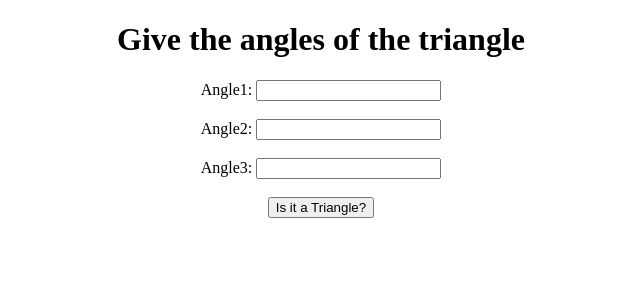
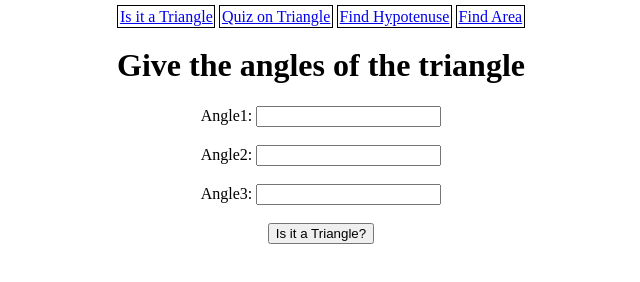
Before and after one commit to GauravDe-git/Fun-With-Triangles, a plain HTML site: page index.html in a window 1280 px wide. Shown: the whole page, without its empty margins (319-959 px from the left). Drawn offline with Linux system fonts and the light colour scheme.

Commit message:
feat- added nav

```diff
--- a/index.html
+++ b/index.html
@@ -7,8 +7,16 @@
     <title>Is it a Triangle?</title>
 </head>
 <body>
-    <div style="text-align: center;">
+    <header style="text-align: center;">
+    <nav>
+        <a style="border: 1px solid black; padding: 0.1rem;" href="./index.html">Is it a Triangle</a>
+        <a style="border: 1px solid black; padding: 0.1rem;" href="./quiz.html">Quiz on Triangle</a>
+        <a style="border: 1px solid black; padding: 0.1rem;" href="./hypotenuse.html">Find Hypotenuse</a>
+        <a style="border: 1px solid black; padding: 0.1rem;" href="./areatriangle.html">Find Area</a>
+    </nav>
     <h1> Give the angles of the triangle</h1>
+</header>
+<div style="text-align: center;">
     <label>Angle1: </label>
     <input type="number" class="input-angle"> <br><br>
     <label>Angle2: </label>
```
Also changed, not shown: areatriangle.html (+6 -0 lines), hypotenuse.html (+6 -0 lines), quiz.html (+6 -0 lines).
